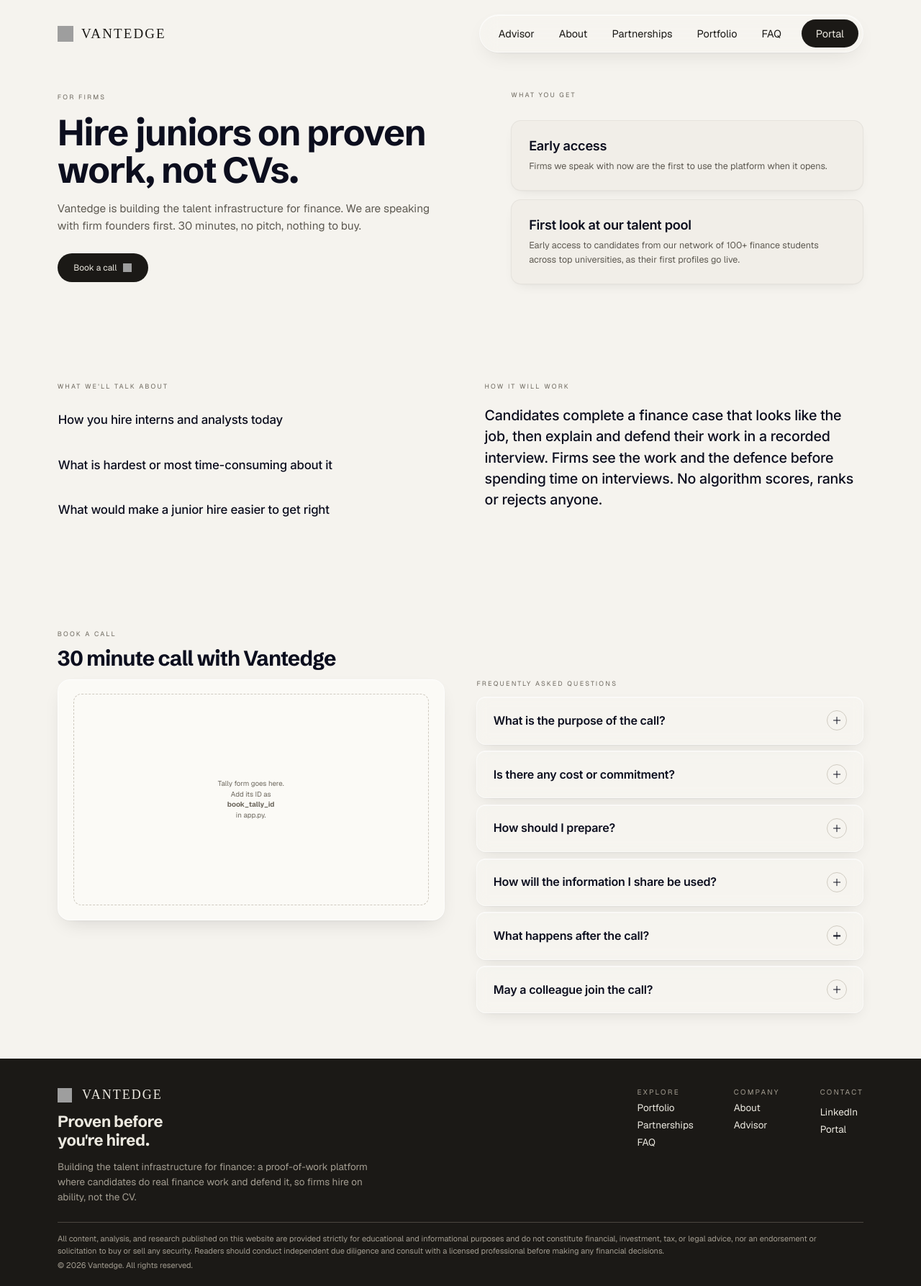
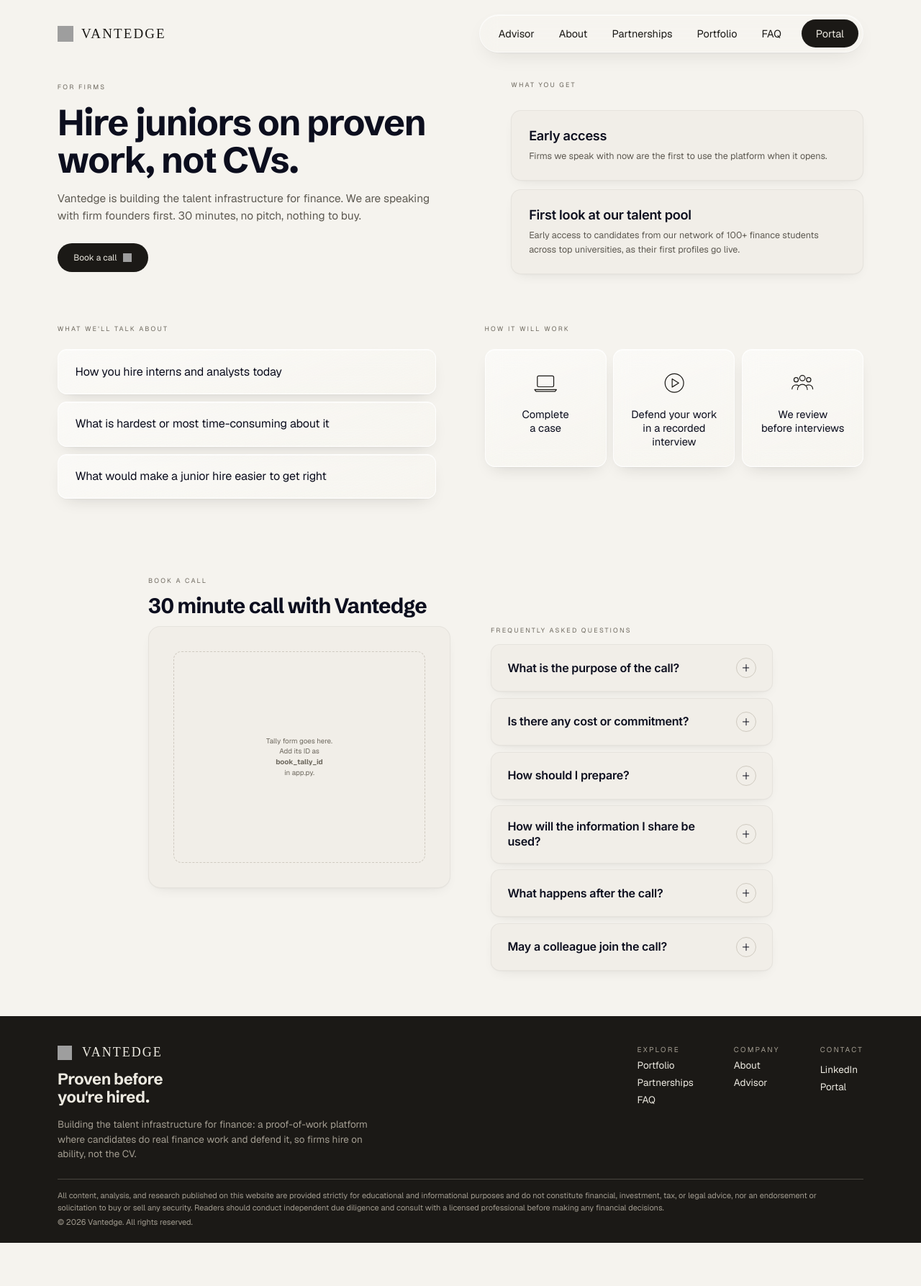
Before and after one commit to vantedgeorg/Vantedge-website, a Flask app: template templates/book.html in a window 1280 px wide. Shown: the whole page at 72% size. After the commit the page ends 1727 px from the top, so only its background shows below. Run offline with Flask 3, Linux system fonts and the light colour scheme; the template is opened without the code that fills it, so the values that code supplies are empty; grey boxes are pictures that could not be loaded.

Commit message:
Book a call page: glass talk boxes, three-step How it will work, Get in touch sizing
Co-Authored-By: Claude Opus 5.5 <noreply@anthropic.com>

```diff
--- a/templates/book.html
+++ b/templates/book.html
@@ -24,13 +24,22 @@
   .bk-btn img{width:18px;height:18px}
 
   /* ---------- Talk + get ---------- */
-  .bk-two .frame{padding:96px 80px;display:grid;grid-template-columns:1fr 1fr;gap:96px}
-  .bk-talk ul{margin:16px -30px 0;list-style:none;display:flex;flex-direction:column;gap:6px}
-  .bk-talk li{padding:24px 30px;border-radius:18px;font-family:var(--inter);font-weight:500;font-size:24px;line-height:1.35;letter-spacing:-.3px;cursor:default;
-    background:transparent;border:1px solid transparent;transition:transform .3s cubic-bezier(.2,.7,.2,1),box-shadow .3s ease,background-color .3s ease,border-color .3s ease}
-  .bk-talk li:hover{transform:translateY(-3px);background:rgba(251,250,246,.55);border-color:rgba(255,255,255,.85);
-    box-shadow:0 1px 2px rgba(27,25,22,.05),0 20px 40px -14px rgba(27,25,22,.2),inset 0 1px 0 rgba(255,255,255,.9)}
-  .bk-how-col p{margin-top:28px;font-family:var(--inter);font-weight:500;font-size:28px;line-height:1.5;letter-spacing:-.35px;color:var(--ink)}
+  /* "What we'll talk about" + "How it will work": glass boxes, divider, step icons */
+  .bk-two .frame{padding:96px 80px;display:grid;grid-template-columns:1fr 1fr;gap:96px;align-items:start}
+  .bk-two .vline{align-self:stretch;background:linear-gradient(180deg,rgba(27,25,22,0),rgba(27,25,22,.14) 15%,rgba(27,25,22,.14) 85%,rgba(27,25,22,0))}
+  .bk-head{display:flex;align-items:center;gap:22px}
+  .bk-head i{display:none}
+  .bk-talk ul{margin-top:32px;list-style:none;display:flex;flex-direction:column;gap:14px}
+  .bk-talk li{padding:28px 34px;border-radius:18px;font-family:var(--body);font-weight:400;font-size:23px;line-height:1.35;letter-spacing:-.2px;color:var(--ink);cursor:default;
+    background:linear-gradient(160deg,rgba(255,255,255,.55),rgba(251,250,246,.28));border:1px solid rgba(255,255,255,.75);-webkit-backdrop-filter:blur(16px) saturate(120%);backdrop-filter:blur(16px) saturate(120%);box-shadow:0 1px 2px rgba(27,25,22,.04),0 14px 34px -16px rgba(27,25,22,.18),inset 0 1px 0 rgba(255,255,255,.9),inset 0 -1px 0 rgba(255,255,255,.35);transition:transform .3s cubic-bezier(.2,.7,.2,1),box-shadow .3s ease,background .3s ease}
+  .bk-talk li:hover{transform:translateY(-3px);background:linear-gradient(160deg,rgba(255,255,255,.75),rgba(251,250,246,.45));box-shadow:0 1px 2px rgba(27,25,22,.05),0 22px 44px -16px rgba(27,25,22,.24),inset 0 1px 0 rgba(255,255,255,.95)}
+  .bk-how-box{margin-top:32px}
+  .steps{display:grid;grid-template-columns:1fr 1fr 1fr;gap:14px;align-items:stretch}
+  .step{display:flex;flex-direction:column;align-items:center;text-align:center;gap:22px;padding:40px 18px 36px;border-radius:20px;background:linear-gradient(160deg,rgba(255,255,255,.55),rgba(251,250,246,.28));border:1px solid rgba(255,255,255,.75);-webkit-backdrop-filter:blur(16px) saturate(120%);backdrop-filter:blur(16px) saturate(120%);box-shadow:0 1px 2px rgba(27,25,22,.04),0 14px 34px -16px rgba(27,25,22,.18),inset 0 1px 0 rgba(255,255,255,.9),inset 0 -1px 0 rgba(255,255,255,.35);transition:transform .3s cubic-bezier(.2,.7,.2,1),box-shadow .3s ease}
+  .step:hover{transform:translateY(-3px);box-shadow:0 1px 2px rgba(27,25,22,.05),0 22px 44px -16px rgba(27,25,22,.24),inset 0 1px 0 rgba(255,255,255,.95)}
+  .step svg{width:52px;height:52px;color:var(--graphite)}
+  .step span{font-family:var(--body);font-size:21px;line-height:1.3;color:var(--ink)}
+  .steps .link{width:clamp(40px,6vw,110px);height:1px;margin-top:26px;background:rgba(27,25,22,.22)}
   .bk-get{display:flex;flex-direction:column;gap:18px}
   .bk-get .cards{margin-top:24px;display:flex;flex-direction:column;gap:18px}
   .bk-card{border-radius:20px;padding:32px 34px;display:flex;flex-direction:column;gap:12px;transition:transform .3s cubic-bezier(.2,.7,.2,1),box-shadow .3s ease}
@@ -46,18 +55,17 @@
   .bk-cal .frame{padding:110px 80px 40px;display:flex;flex-direction:column;gap:28px}
   .bk-cal h2{font-family:var(--display);font-weight:700;font-size:52px;line-height:1.08;letter-spacing:-1.3px}
   .cal-row{display:grid;grid-template-columns:1fr 1fr;gap:64px;align-items:start}
-  .form-box{background:var(--paper);border-radius:24px;padding:28px 30px;box-shadow:0 1px 2px rgba(27,25,22,.04),0 16px 40px -16px rgba(27,25,22,.16);border:1px solid rgba(255,255,255,.8);display:flex;flex-direction:column;gap:6px}
+  .form-box{border-radius:24px;padding:28px 30px;background:#f1eee8;border:1px solid rgba(27,25,22,.05);box-shadow:0 1px 2px rgba(27,25,22,.03),0 10px 28px -14px rgba(27,25,22,.12);display:flex;flex-direction:column;gap:6px}
   .form-box .tally{display:block;width:100%;min-height:420px;border:0}
   .form-slot{flex:1;min-height:420px;border:1.5px dashed var(--stone-400);border-radius:16px;display:flex;flex-direction:column;align-items:center;justify-content:center;text-align:center;padding:24px;font-size:14px;line-height:1.5;color:var(--stone-700)}
 
   /* ---------- FAQ (same glass cards as the FAQ page) ---------- */
   .bk-faq{display:flex;flex-direction:column;gap:18px}
   .bk-faq .list{display:flex;flex-direction:column;gap:12px}
-  .qa{border-radius:18px;background:rgba(251,250,246,.22);border:1px solid rgba(255,255,255,.5);-webkit-backdrop-filter:blur(12px);backdrop-filter:blur(12px);
-    box-shadow:0 1px 2px rgba(27,25,22,.04),0 10px 30px -12px rgba(27,25,22,.14),inset 0 1px 0 rgba(255,255,255,.75);
+  .qa{border-radius:18px;background:#f1eee8;border:1px solid rgba(27,25,22,.05);box-shadow:0 1px 2px rgba(27,25,22,.03),0 10px 28px -14px rgba(27,25,22,.12);
     transition:transform .3s cubic-bezier(.2,.7,.2,1),box-shadow .3s ease,background-color .3s ease,border-color .3s ease}
-  .qa:hover{transform:translateY(-3px);background:rgba(251,250,246,.55);border-color:rgba(255,255,255,.85);box-shadow:0 1px 2px rgba(27,25,22,.05),0 20px 40px -14px rgba(27,25,22,.2),inset 0 1px 0 rgba(255,255,255,.9)}
-  .qa[open]{background:rgba(251,250,246,.5);border-color:rgba(255,255,255,.85)}
+  .qa:hover{transform:translateY(-3px);background:#ebe7df;border-color:#ddd8ce;box-shadow:0 1px 2px rgba(27,25,22,.04),0 20px 40px -16px rgba(27,25,22,.18)}
+  .qa[open]{background:#ebe7df;border-color:#ddd8ce}
   .qa summary{list-style:none;cursor:pointer;display:flex;align-items:center;justify-content:space-between;gap:24px;padding:26px 32px;font-family:var(--inter);font-weight:600;font-size:23px;line-height:1.3;letter-spacing:-.3px}
   .qa summary::-webkit-details-marker{display:none}
   .qa .pm{position:relative;flex:none;width:40px;height:40px;border-radius:50%;border:1px solid var(--stone-400);transition:background .25s,border-color .25s,transform .35s ease}
@@ -72,24 +80,39 @@
   /* Desktop: 70% scale and full width, lined up with the logo (same as Portfolio and FAQ) */
   @media (min-width:901px){
     .bk-hero .frame,.bk-two .frame,.bk-cal .frame{zoom:.7;max-width:2057px}
-    .bk-hero .frame{padding:180px 114px 96px}
+    /* hero + talk/how start right under the menu, no empty space above */
+    .bk-screen{padding:84px 0 10px}
+    .bk-hero .frame{padding:40px 114px 70px}
+    .bk-two .frame{padding-top:30px;padding-bottom:40px}
     .bk-two .frame{padding-left:114px;padding-right:114px}
     .bk-cal .frame{padding:100px 114px 48px;gap:18px}
     .bk-cal h2{font-size:42px}
     /* keep the Calendly calendar itself at normal size */
     .bk-cal .frame{padding-bottom:90px}
     /* the form itself shows at normal size, not 70% */
-    .form-box .tally{zoom:1.2;width:83.3%;min-height:350px}
+    /* same size as the homepage "Get in touch" card: 600px card, 560px side column, centred */
+    .cal-row{grid-template-columns:600px minmax(0,560px);gap:80px;justify-content:center}
+    .form-box{padding:48px}
+    .bk-cal .frame{align-items:center}
+    .bk-cal .bk-label,.bk-cal h2{width:1240px;max-width:100%}
   }
   @media (max-width:900px){
     .bk-hero .frame{grid-template-columns:1fr;padding:120px 24px 64px;gap:48px}
     .bk-intro{gap:18px}
     .bk-hero h1{font-size:42px;letter-spacing:-1.2px}
     .bk-hero p{font-size:17px}
-    .bk-two .frame{grid-template-columns:1fr;gap:56px;padding:64px 24px}
-    .bk-talk ul{margin:12px -20px 0}
-    .bk-talk li{font-size:18px;padding:16px 20px}
-    .bk-how-col p{font-size:19px}
+    .bk-two .frame{grid-template-columns:1fr;gap:48px;padding:64px 24px}
+    .bk-two .vline{display:none}
+    .bk-talk ul{margin-top:18px;gap:10px}
+    .bk-talk li{font-size:19px;padding:18px 20px}
+    .bk-how-box{margin-top:18px}
+    .steps{gap:8px}
+    .step{padding:22px 8px 20px;border-radius:16px}
+    .step:hover{transform:none}
+    .step{gap:14px}
+    .step svg{width:38px;height:38px}
+    .step span{font-size:16px}
+    .steps .link{width:20px;margin-top:19px}
     .bk-card{padding:24px}
     .bk-card h3{font-size:21px}
     .bk-card p{font-size:16px}
@@ -108,6 +131,7 @@
 {% endblock %}
 
 {% block content %}
+<div class="bk-screen">
 <section class="bk-hero">
   <div class="frame">
     <div class="bk-intro">
@@ -135,17 +159,24 @@
 <section class="bk-two">
   <div class="frame">
     <div class="bk-talk">
-      <span class="bk-label">What we'll talk about</span>
+      <div class="bk-head"><span class="bk-label">What we'll talk about</span><i></i></div>
       <ul>
         {% for t in talk %}<li>{{ t }}</li>{% endfor %}
       </ul>
     </div>
     <div class="bk-how-col">
-      <span class="bk-label">How it will work</span>
-      <p>Candidates complete a finance case that looks like the job, then explain and defend their work in a recorded interview. Firms see the work and the defence before spending time on interviews. No algorithm scores, ranks or rejects anyone.</p>
+      <div class="bk-head"><span class="bk-label">How it will work</span><i></i></div>
+      <div class="bk-how-box">
+        <div class="steps">
+          <div class="step"><svg viewBox="0 0 48 48" fill="none" stroke="currentColor" stroke-width="1.6" stroke-linecap="round" stroke-linejoin="round" aria-hidden="true"><rect x="9" y="11" width="30" height="20" rx="2.5"/><path d="M4 36h40l-2.5 3.5H6.5z"/></svg><span>Complete<br>a case</span></div>
+          <div class="step"><svg viewBox="0 0 48 48" fill="none" stroke="currentColor" stroke-width="1.6" stroke-linecap="round" stroke-linejoin="round" aria-hidden="true"><circle cx="24" cy="24" r="17"/><path d="M20 16.5v15l12-7.5z"/></svg><span>Defend your work<br>in a recorded<br>interview</span></div>
+          <div class="step"><svg viewBox="0 0 48 48" fill="none" stroke="currentColor" stroke-width="1.6" stroke-linecap="round" stroke-linejoin="round" aria-hidden="true"><circle cx="24" cy="15" r="5"/><circle cx="12.5" cy="18" r="4"/><circle cx="35.5" cy="18" r="4"/><path d="M15 36c0-5.5 4-9.5 9-9.5s9 4 9 9.5"/><path d="M5 35c0-4.4 3.3-7.6 7.5-7.6 1.6 0 3 .4 4.2 1.2"/><path d="M43 35c0-4.4-3.3-7.6-7.5-7.6-1.6 0-3 .4-4.2 1.2"/></svg><span>We review<br>before interviews</span></div>
+        </div>
+      </div>
     </div>
   </div>
 </section>
+</div>
 
 <section class="bk-cal" id="book">
   <div class="frame">
```
